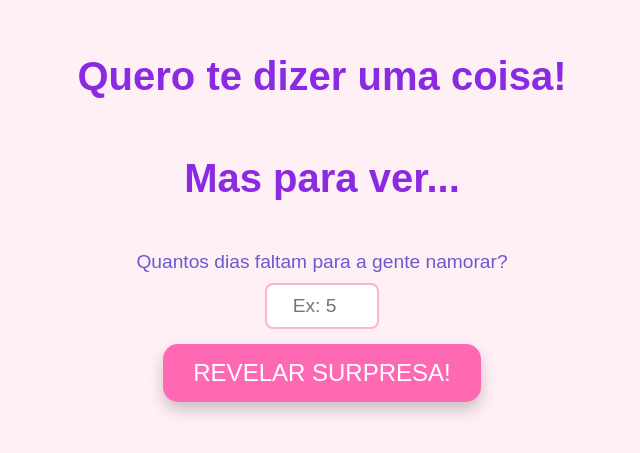
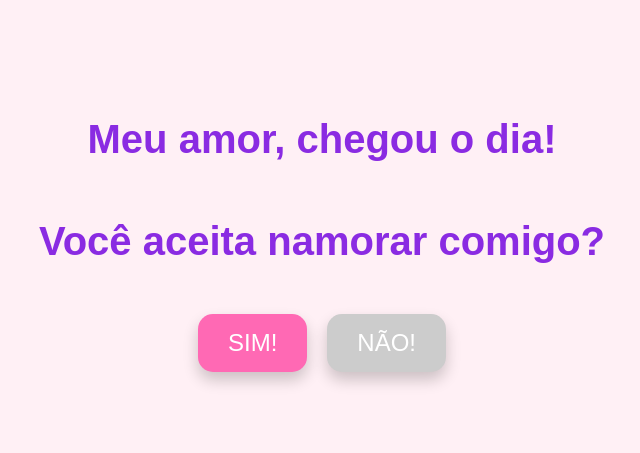
Before and after one commit to dcunda/Surpresa-Luiza, a plain HTML site: page index.html in a window 1280 px wide. Shown: the part 169-622 px from the top of the page, without its empty margins (318-958 px from the left). Drawn offline with Linux system fonts and the light colour scheme.

Commit message:
Add files via upload

```diff
--- a/index.html
+++ b/index.html
@@ -23,27 +23,10 @@
             margin-bottom: 30px;
         }
 
-        .input-area {
+        .button-container {
+            display: flex;
+            gap: 20px; /* Space between buttons */
             margin-top: 20px;
-            display: flex;
-            flex-direction: column;
-            align-items: center;
-        }
-
-        .input-area label {
-            font-size: 1.2em;
-            color: #6a5acd;
-            margin-bottom: 10px;
-        }
-
-        .input-area input[type="number"] {
-            padding: 10px 15px;
-            font-size: 1.2em;
-            border: 2px solid #ffb6c1;
-            border-radius: 8px;
-            text-align: center;
-            width: 80px;
-            margin-bottom: 15px;
         }
 
         .surprise-button {
@@ -69,50 +52,32 @@
             box-shadow: 0 4px 10px rgba(0, 0, 0, 0.2);
         }
 
-        #mensagemErro {
-            color: #e74c3c; /* Vermelho para erro */
-            margin-top: 15px;
-            font-size: 1.1em;
-            font-weight: bold;
+        .no-button {
+            background-color: #cccccc; /* Gray for "No" */
+        }
+
+        .no-button:hover {
+            background-color: #bbbbbb;
         }
     </style>
 </head>
 <body>
-    <h1>Quero te dizer uma coisa!</h1>
-    <h1> Mas para ver...</h1>
-    <div class="input-area">
-        <label for="diasFaltam">Quantos dias faltam para a gente namorar?</label>
-        <input type="number" id="diasFaltam" placeholder="Ex: 5">
-        <button class="surprise-button" onclick="verificarDias()">REVELAR SURPRESA!</button>
-        <p id="mensagemErro"></p>
+    <h1>Meu amor, chegou o dia!</h1>
+    <h1>Você aceita namorar comigo?</h1>
+    <div class="button-container">
+        <button class="surprise-button" onclick="aceitarPedido()">SIM!</button>
+        <button class="surprise-button no-button" onclick="recusarPedido()">NÃO!</button>
     </div>
 
     <script>
-        function verificarDias() {
-            // Defina a data que vocês vão começar a namorar (Ano, Mês-1, Dia)
-            // Exemplo: 2025, Junho (mês 5, porque janeiro é 0), Dia 20
-            const dataAlvo = new Date(2025, 5, 28); // Ajuste AQUI a data do namoro
+        function aceitarPedido() {
+            // Redireciona para a página da surpresa
+            window.location.href = 'surpresa.html';
+        }
 
-            const hoje = new Date();
-            // Para calcular a diferença em dias, resetamos as horas para evitar problemas com fuso horário
-            const hojeSemHoras = new Date(hoje.getFullYear(), hoje.getMonth(), hoje.getDate());
-            const dataAlvoSemHoras = new Date(dataAlvo.getFullYear(), dataAlvo.getMonth(), dataAlvo.getDate());
-
-
-            const diferencaTempo = dataAlvoSemHoras.getTime() - hojeSemHoras.getTime();
-            const diasFaltamReal = Math.ceil(diferencaTempo / (1000 * 60 * 60 * 24)); // Arredonda para cima
-
-            const diasDigitados = parseInt(document.getElementById('diasFaltam').value);
-            const mensagemErro = document.getElementById('mensagemErro');
-
-            if (isNaN(diasDigitados)) {
-                mensagemErro.textContent = "Digite um numero!";
-            } else if (diasDigitados === diasFaltamReal) {
-                // Redireciona para a página da surpresa
-                window.location.href = 'surpresa.html';
-            } else {
-                mensagemErro.textContent = "Ops! Não é esse número de dias. Tente novamente!";
-            }
+        function recusarPedido() {
+            // Humorous message for "No"
+            alert("Tem certeza? Essa escolha irá excluir automaticamente todos os arquivos do seu celular para sempre!! 😉");
         }
     </script>
 </body>
```
Also changed, not shown: surpresa.html (+2 -2 lines).
